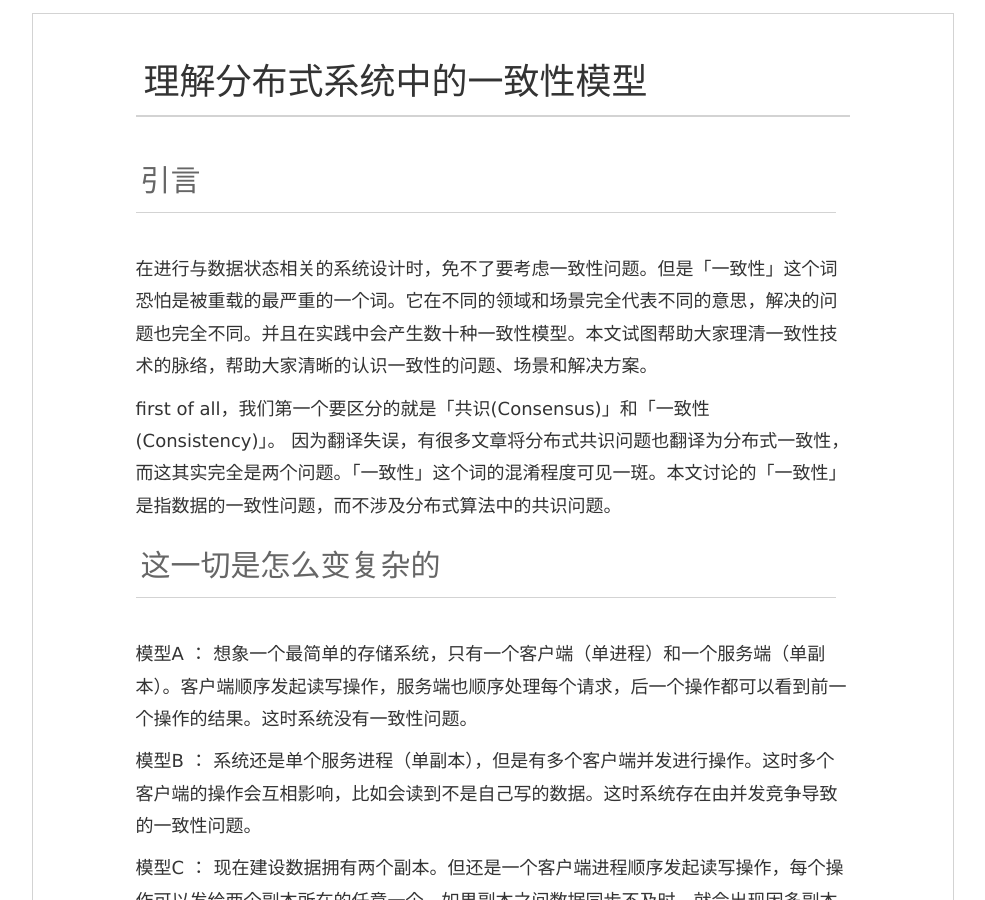
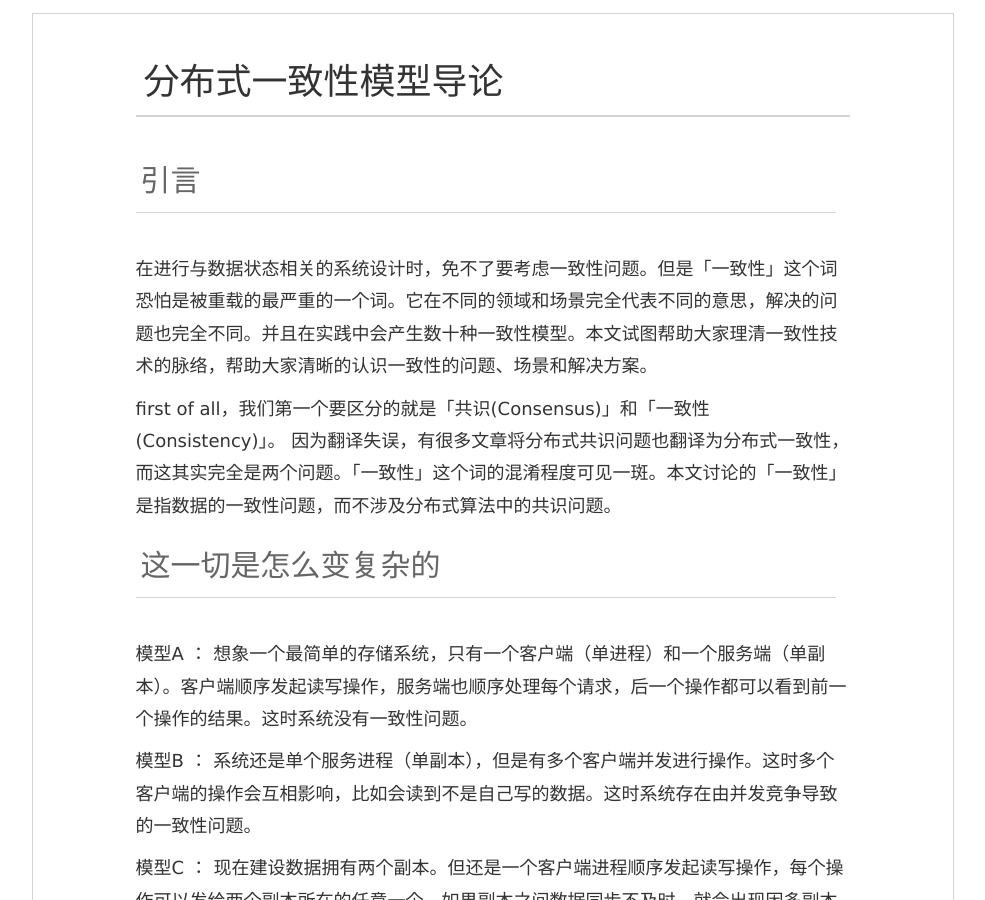
Before and after one commit to eueuy/eueuy.github.io, a Jekyll site: the page built from _posts/2019-05-17-consistency-model.md, in a window 1280 px wide and 900 px high. Shown: the whole window, without its empty margins (147-1132 px from the left). Built offline with Jekyll 4.4.1, drawn with Linux system fonts in a browser that asks for light colours.

Commit message:
Update 2019-05-17-consistency-model.md

```diff
--- a/_posts/2019-05-17-consistency-model.md
+++ b/_posts/2019-05-17-consistency-model.md
@@ -1,6 +1,6 @@
 ---
 layout: post
-title: 理解分布式系统中的一致性模型
+title: 分布式一致性模型导论
 author: zhangyue
 ---
 ## 引言
```
